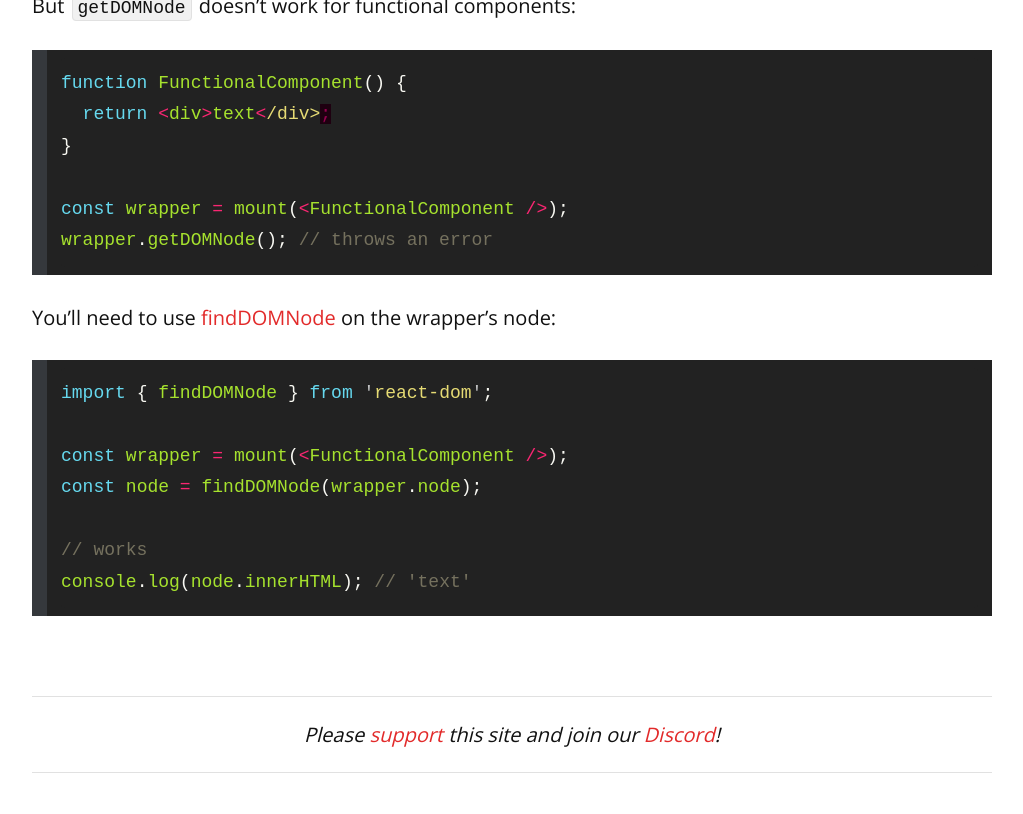
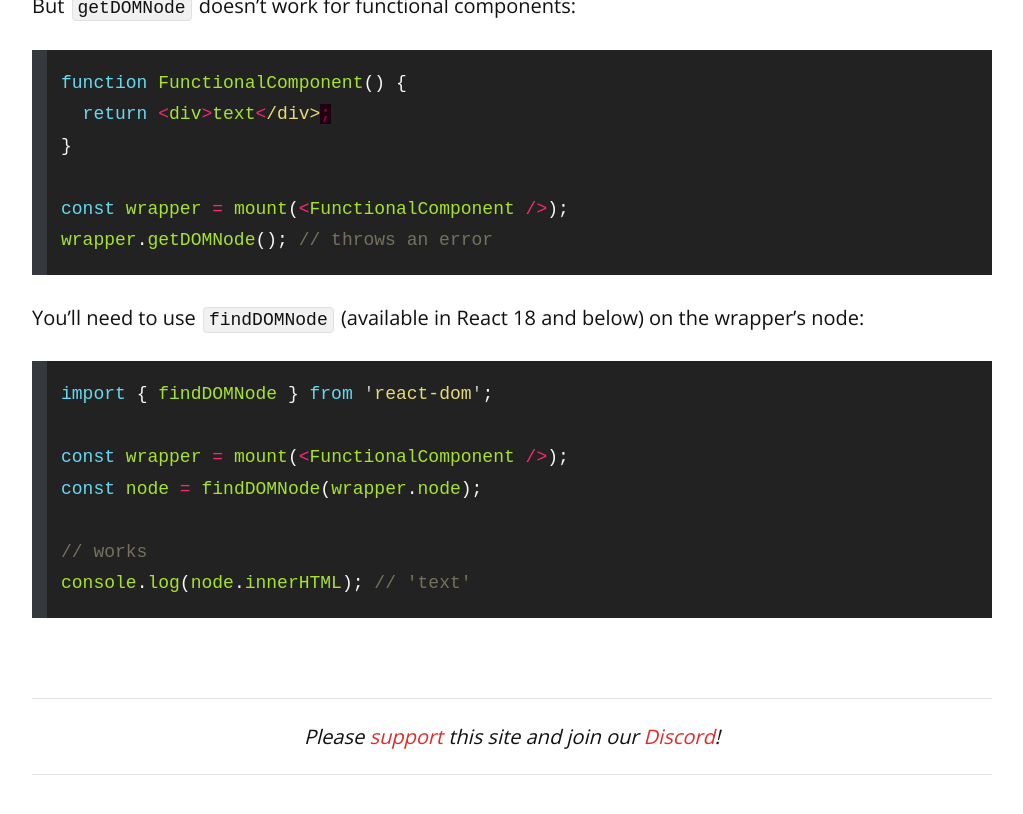
Before and after one commit to remarkablemark/remarkablemark.github.io, a Jekyll site: the page built from _posts/2017/2017-05-02-enzyme-react-dom-node.md, in a window 1280 px wide and 900 px high, scrolled down 942 px. Shown: the top 814 px of the window, without its empty margins (128-1151 px from the left). Built offline with Jekyll 4.4.1, drawn with Linux system fonts in a browser that asks for light colours; comment, search, counter and statistics services are not loaded.

Commit message:
fix(posts): update "Enzyme: get root DOM node"
Post: 2017-05-02-enzyme-react-dom-node.md

Remove 404 link: https://react.dev/reference/react-dom/findDOMNode

````diff
--- a/_posts/2017/2017-05-02-enzyme-react-dom-node.md
+++ b/_posts/2017/2017-05-02-enzyme-react-dom-node.md
@@ -41,7 +41,7 @@ const wrapper = mount(<FunctionalComponent />);
 wrapper.getDOMNode(); // throws an error
 ```
 
-You'll need to use [findDOMNode](https://react.dev/reference/react-dom/findDOMNode) on the wrapper's node:
+You'll need to use `findDOMNode` (available in React 18 and below) on the wrapper's node:
 
 ```js
 import { findDOMNode } from 'react-dom';
````
